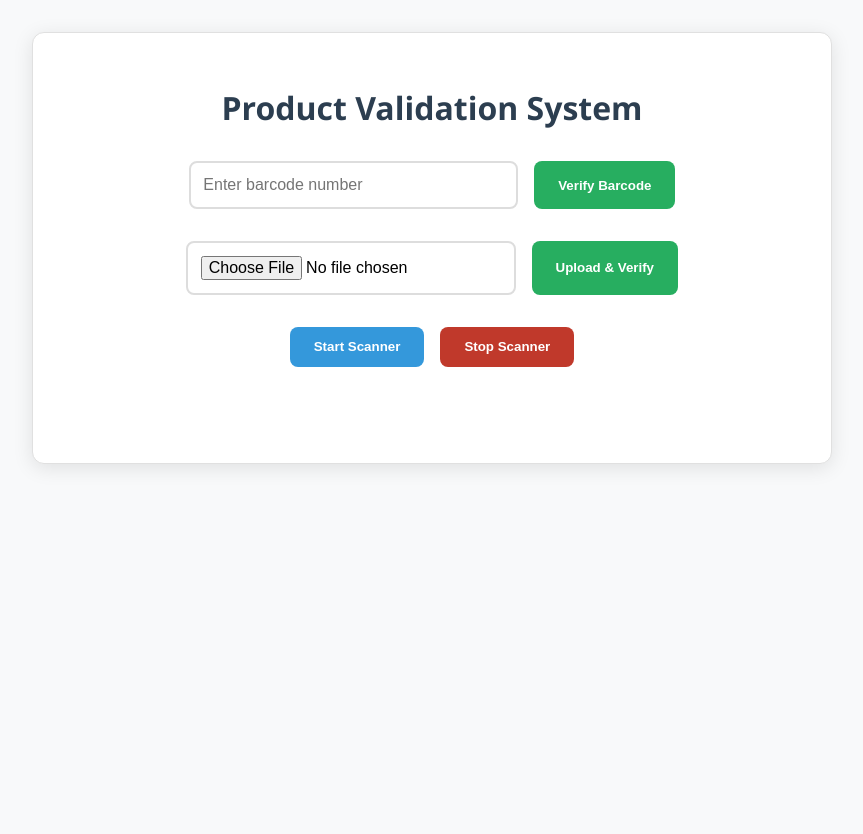
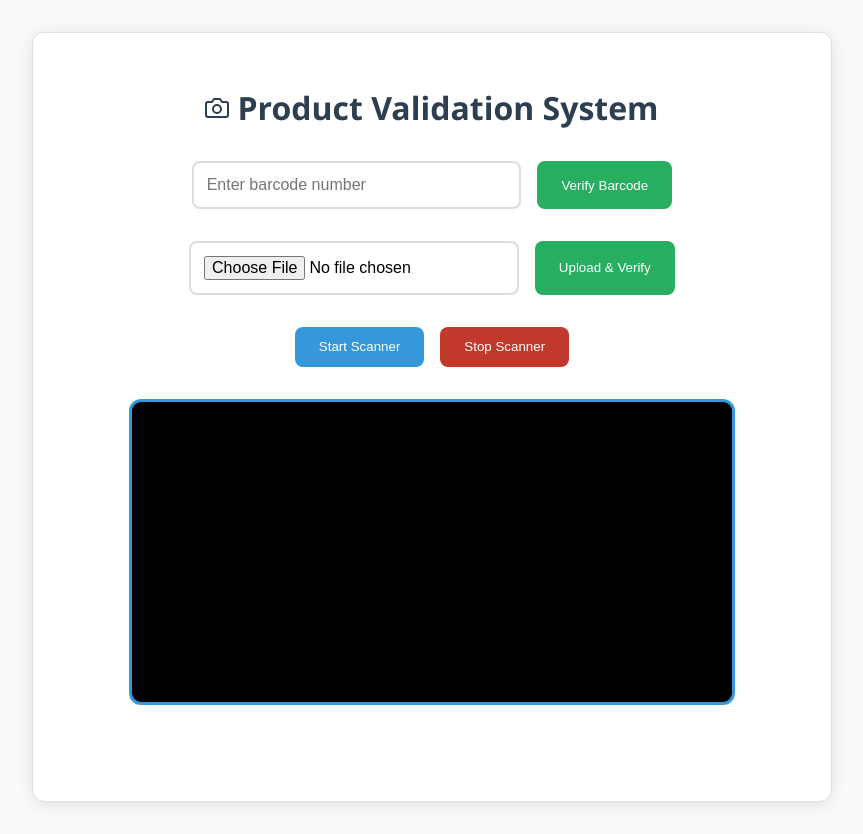
Before and after one commit to Souhib-khalbous/barcode-checker, a plain HTML site: page index.html in a window 1280 px wide. Shown: the whole page, without its empty margins (208-1071 px from the left). Before the commit the page ends 800 px from the top, so only its background shows below. Drawn offline with Linux system fonts and the light colour scheme.

Commit message:
Update index.html

```diff
--- a/index.html
+++ b/index.html
@@ -22,7 +22,6 @@
             --success: #27ae60;
             --danger: #c0392b;
             --background: #f8f9fa;
-            --highlight: #f1c40f;
         }
 
         body {
@@ -37,20 +36,19 @@
             background: white;
             padding: 2rem;
             border-radius: 12px;
-            box-shadow: 0 4px 20px rgba(0,0,0,0.1);
+            box-shadow: 0 2px 15px rgba(0,0,0,0.1);
             border: 1px solid #e0e0e0;
-            transition: transform 0.3s ease;
-        }
-
-        .container:hover {
-            transform: scale(1.02);
         }
 
         h1 {
             color: var(--primary);
             text-align: center;
             margin-bottom: 2rem;
-            font-weight: 700;
+            font-weight: 600;
+            display: flex;
+            align-items: center;
+            justify-content: center;
+            gap: 0.5rem;
         }
 
         .scanner-controls, .manual-input, .upload-input {
@@ -65,12 +63,11 @@
             border: none;
             border-radius: 8px;
             cursor: pointer;
-            transition: background 0.3s ease, transform 0.2s ease;
-            font-weight: 600;
-        }
-
-        button:hover {
-            transform: translateY(-2px);
+            transition: all 0.2s ease;
+            font-weight: 500;
+            display: flex;
+            align-items: center;
+            gap: 0.5rem;
         }
 
         #start-scanner {
@@ -83,9 +80,15 @@
             color: white;
         }
 
-        #check-manual, #upload-button {
-            background: var(--success);
-            color: white;
+        #camera-preview {
+            width: 100%;
+            max-width: 600px;
+            height: auto;
+            border: 3px solid var(--secondary);
+            border-radius: 12px;
+            margin: 2rem auto;
+            display: block;
+            background: black;
         }
 
         #manual-barcode, #barcode-image {
@@ -94,41 +97,34 @@
             border: 2px solid #ddd;
             border-radius: 8px;
             font-size: 1rem;
-            transition: border-color 0.3s ease;
+            transition: border-color 0.2s ease;
         }
 
         #manual-barcode:focus, #barcode-image:focus {
             outline: none;
             border-color: var(--secondary);
-            box-shadow: 0 0 8px rgba(52, 152, 219, 0.5);
+            box-shadow: 0 0 0 3px rgba(52, 152, 219, 0.1);
         }
 
-        #scanner-container {
-            display: none;
-            margin: 2rem 0;
-        }
-
-        #camera-preview {
-            width: 100%;
-            max-width: 600px;
-            height: auto;
-            border: 3px solid var(--secondary);
-            border-radius: 12px;
+        #check-manual, #upload-button {
+            background: var(--success);
+            color: white;
         }
 
         #result {
             padding: 1rem;
             border-radius: 8px;
+            margin-top: 2rem;
             text-align: center;
             font-weight: 500;
-            transition: all 0.3s ease;
+            transition: all 0.2s ease;
         }
 
         .loading {
             display: inline-block;
             width: 24px;
             height: 24px;
-            border: 4px solid var(--highlight);
+            border: 4px solid var(--secondary);
             border-top: 4px solid transparent;
             border-radius: 50%;
             animation: spin 1s linear infinite;
@@ -149,7 +145,13 @@
 </head>
 <body>
     <div class="container">
-        <h1>Product Validation System</h1>
+        <h1>
+            <svg xmlns="http://www.w3.org/2000/svg" width="24" height="24" viewBox="0 0 24 24" fill="none" stroke="currentColor" stroke-width="2" stroke-linecap="round" stroke-linejoin="round" class="feather feather-camera">
+                <path d="M23 19a2 2 0 0 1-2 2H3a2 2 0 0 1-2-2V8a2 2 0 0 1 2-2h4l2-3h6l2 3h4a2 2 0 0 1 2 2z"></path>
+                <circle cx="12" cy="13" r="4"></circle>
+            </svg>
+            Product Validation System
+        </h1>
 
         <div class="manual-input">
             <input type="text" id="manual-barcode" placeholder="Enter barcode number">
```
